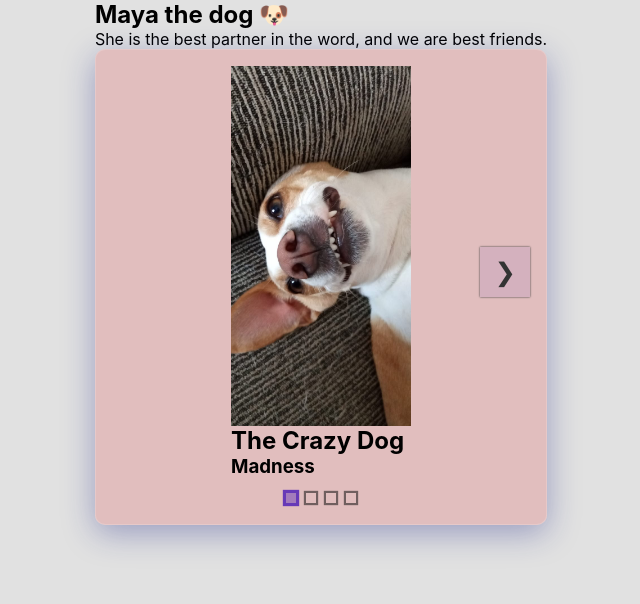
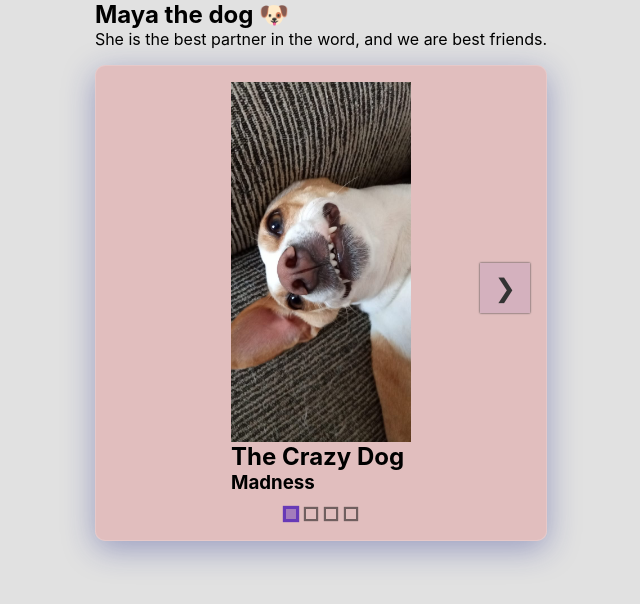
Before and after one commit to linefmv/moodsOfMaya, a React (Create React App) app: page / in a window 1280 px wide. Shown: the top 604 px of the page, without its empty margins (319-959 px from the left). Built offline with nearby package versions, Linux system fonts and the light colour scheme.

Commit message:
add new component

```diff
--- a/src/components/Card/Card.jsx
+++ b/src/components/Card/Card.jsx
@@ -1,10 +1,11 @@
 import moodsOfMaya from "../../data/database"
-import { SelectedMood, PhotoAndDescription, ImageMood, MoodOfDay, TypeOfMood  } from './styles';
+import { BestPart, SelectedMood, PhotoAndDescription, ImageMood, MoodOfDay, TypeOfMood  } from './styles';
 import Carousel from "react-elastic-carousel";
 import './style.css'
 
 const Card = () => {
     return(
+      <BestPart>
       <Carousel>
         {moodsOfMaya.map(mood =>
           <SelectedMood key={mood.id}>
@@ -16,6 +17,7 @@ const Card = () => {
           </SelectedMood>
         )}
       </Carousel>
+      </BestPart>
     )
 
   }
```
